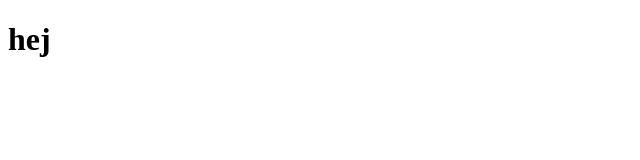
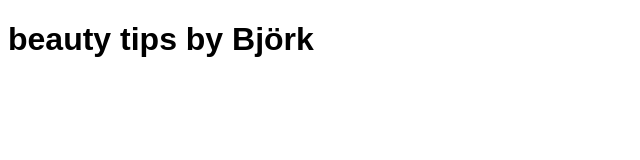
Before and after one commit to Gudrunbjork01/Beauty-tips-by-Bj-rk, a plain HTML site: page index.html in a window 1280 px wide. Shown: the whole page, without its empty margins (0-640 px from the left). Drawn offline with Linux system fonts and the light colour scheme.

Commit message:
connect stylesheet to html file

```diff
--- a/css/style.css
+++ b/css/style.css
@@ -0,0 +1,3 @@
+body {
+    font-family: Arial;
+}
--- a/index.html
+++ b/index.html
@@ -4,9 +4,13 @@
     <meta charset="UTF-8">
     <meta http-equiv="X-UA-Compatible" content="IE=edge">
     <meta name="viewport" content="width=device-width, initial-scale=1.0">
+    <meta name="description" content="Beauty tips by Björk, makeup has no age or gender">
+    <meta name="keywords" content="beauty,tips,makeup,">
+
+    <link rel="stylesheet" href="css/style.css">
     <title>Beauty tips by Björk</title>
 </head>
 <body>
-    <h1> hej </h1>
+    <h1> beauty tips by Björk</h1>
 </body>
 </html>
```
